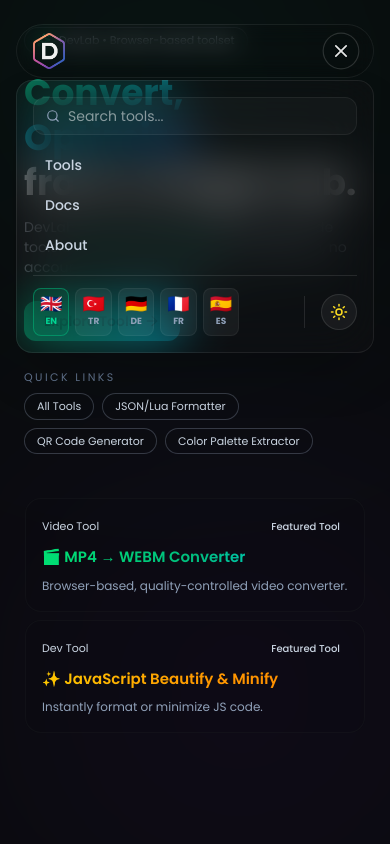
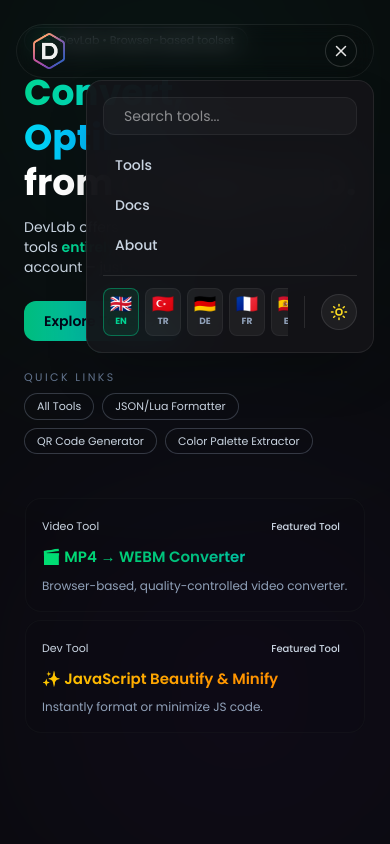
Before and after one commit to justthendra/devlab, a Next.js app: page / in a window 390 px wide. Both pictures are taken after a click on the button 341 px from the left and 51 px from the top of the page. Shown: the top 844 px of the page. Built offline with nearby package versions, Linux system fonts and the light colour scheme.

Commit message:
Update Navbar.tsx

```diff
--- a/components/Navbar.tsx
+++ b/components/Navbar.tsx
@@ -210,10 +210,10 @@
             exit={{ opacity: 0, scale: 0.95, y: -10 }}
             transition={{ duration: 0.2 }}
             className={`
-              fixed top-20 right-4 left-4 rounded-2xl p-4
-              backdrop-blur-xl z-40 shadow-2xl border origin-top
+              fixed top-20 right-4 w-72 rounded-2xl p-4
+              backdrop-blur-xl z-40 shadow-2xl border origin-top-right
               ${theme === "dark"
-                ? "bg-[rgba(20,20,24,0.37)] border-[rgba(255,255,255,0.08)]"
+                ? "bg-[rgba(20,20,24,0.95)] border-[rgba(255,255,255,0.08)]"
                 : "bg-[rgba(255,255,255,0.95)] border-[rgba(0,0,0,0.1)]"}
             `}
           >
@@ -306,7 +306,7 @@
                 whileTap={{ scale: 0.9 }}
                 onClick={() => setTheme(theme === "dark" ? "light" : "dark")}
                 className={`
-                    p-2 rounded-full border transition-colors flex-shrink-0
+                    p-2 rounded-full border transition-colors shrink-0
                     ${theme === "dark"
                     ? "bg-white/5 border-white/10 text-yellow-300"
                     : "bg-gray-100 border-gray-200 text-indigo-500"}
```
